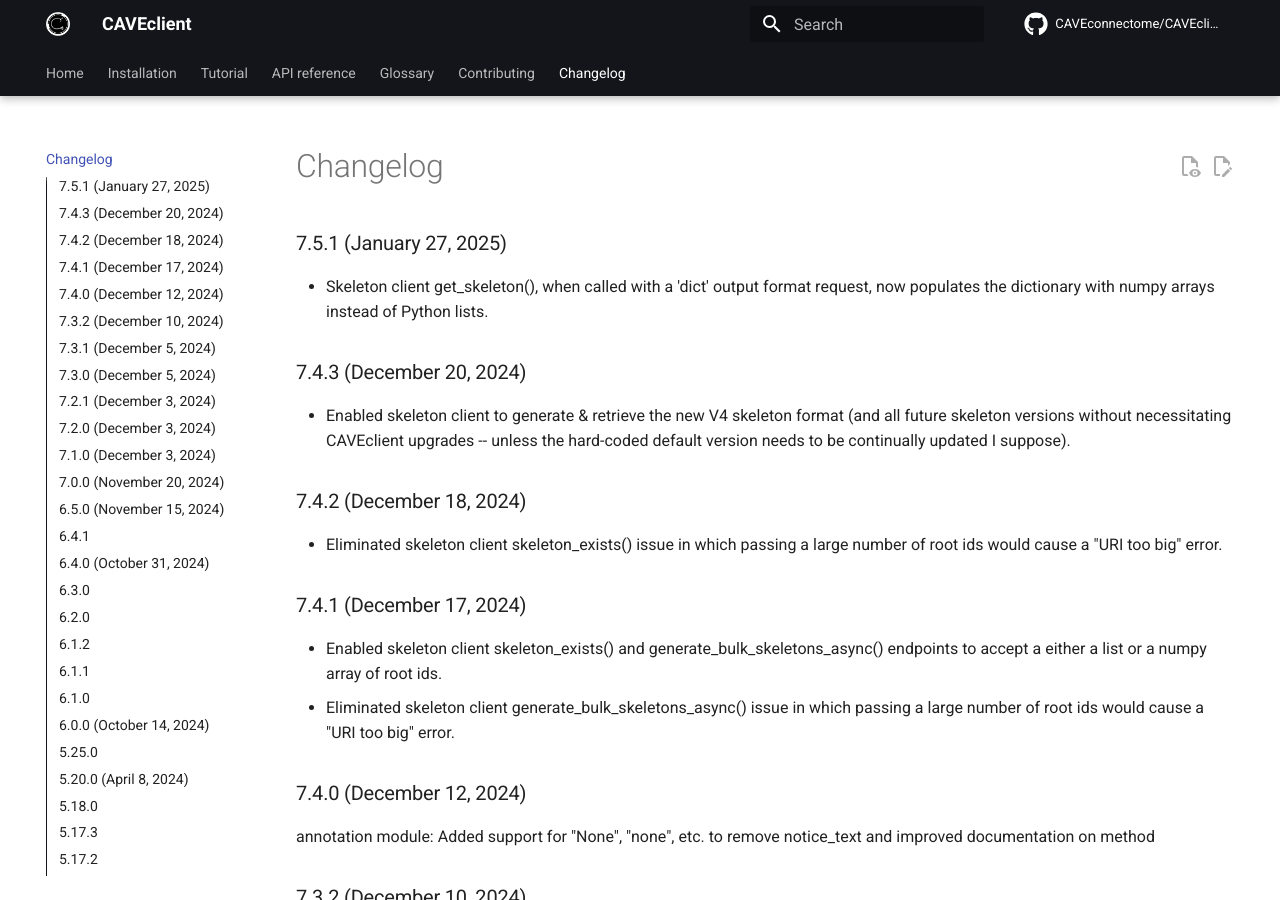
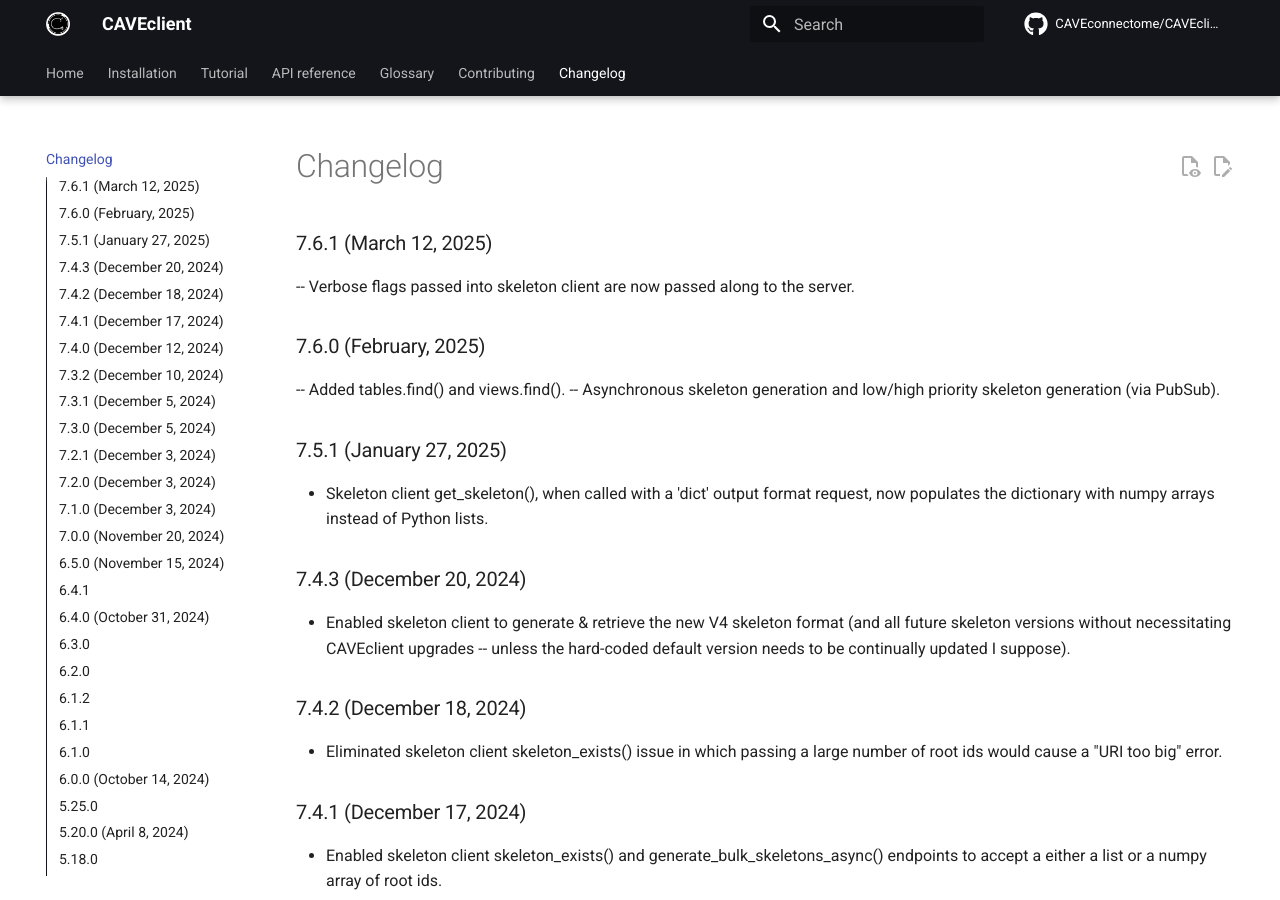
Before and after one commit to CAVEconnectome/CAVEclient, an MkDocs documentation site: the page built from docs/changelog.md, in a window 1280 px wide and 900 px high. Built offline with MkDocs 1.6.1 and Material for MkDocs 9.7.7, drawn with Linux system fonts in a browser that asks for light colours; comment, search, counter and statistics services are not loaded.

Commit message:
Update changelog.md

```diff
--- a/docs/changelog.md
+++ b/docs/changelog.md
@@ -1,6 +1,13 @@
 ---
 title: Changelog
 ---
+## 7.6.1 (March 12, 2025)
+-- Verbose flags passed into skeleton client are now passed along to the server.
+
+## 7.6.0 (February, 2025)
+-- Added tables.find() and views.find().
+-- Asynchronous skeleton generation and low/high priority skeleton generation (via PubSub).
+
 ## 7.5.1 (January 27, 2025)
 - Skeleton client get_skeleton(), when called with a 'dict' output format request, now populates the dictionary with numpy arrays instead of Python lists.
 
```
